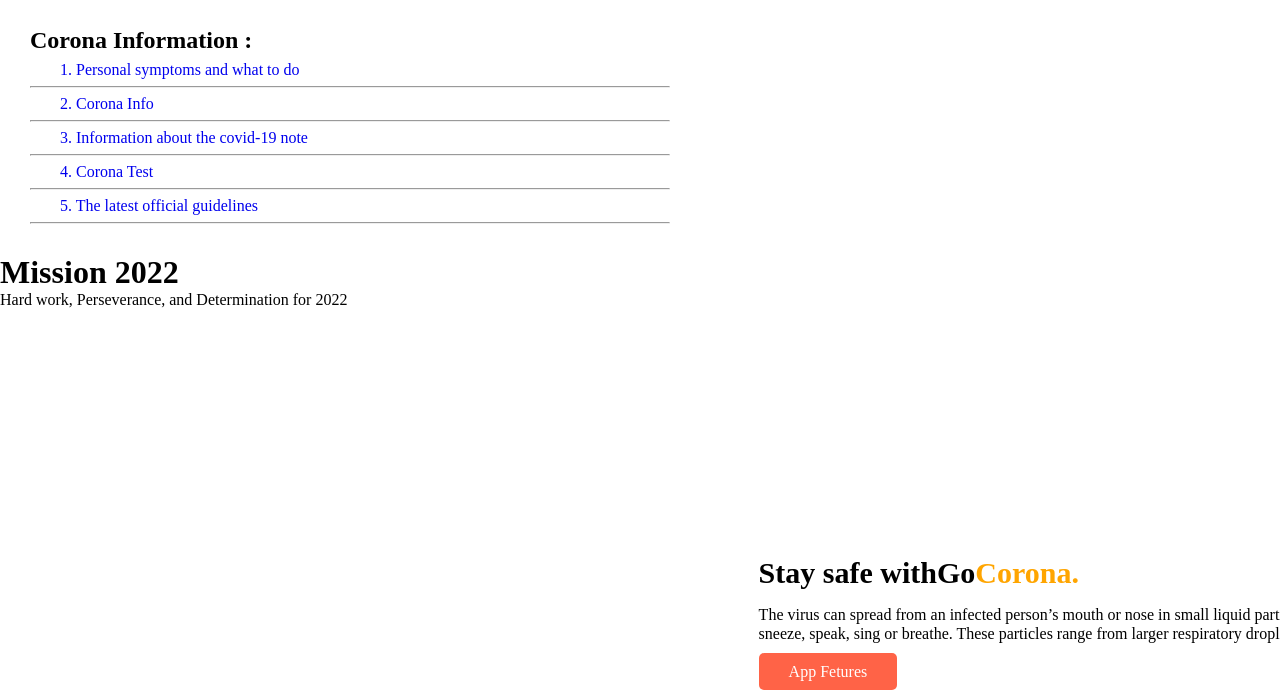
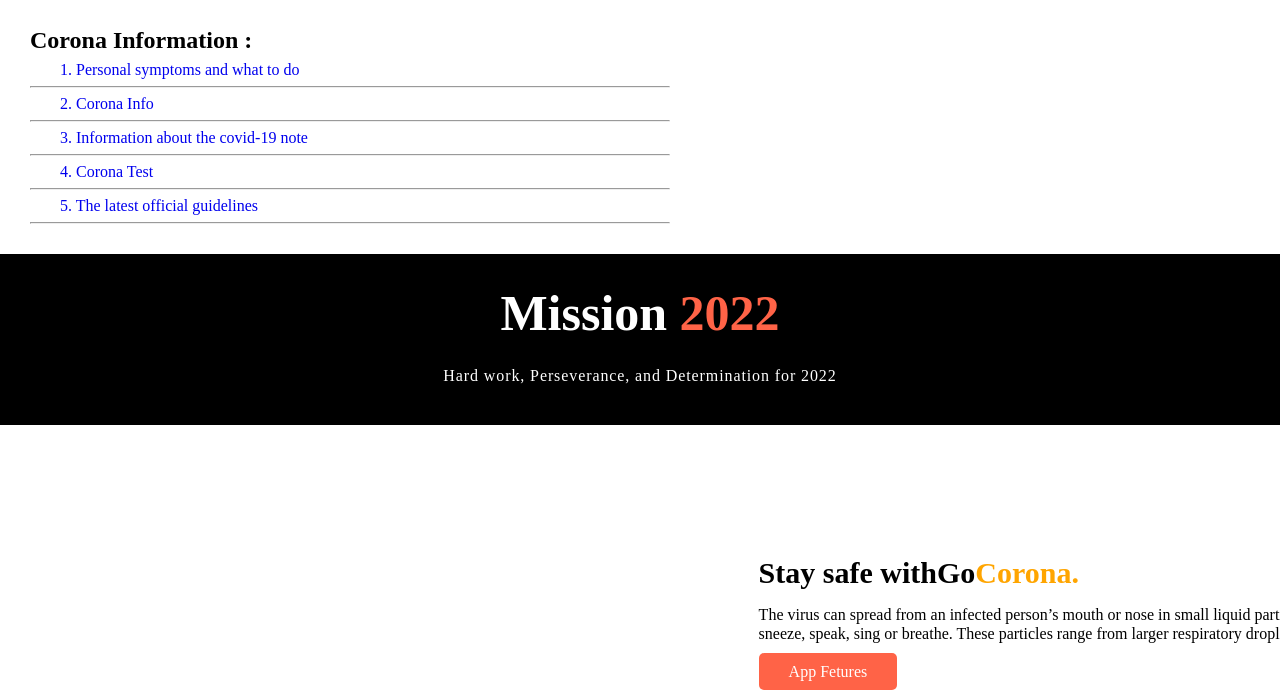
Before and after one commit to raihan1998/first-assignment, a plain HTML site: page index.html in a window 1280 px wide. Shown: the part 1975-2665 px from the top of the page. Drawn offline with Linux system fonts and the light colour scheme.

Commit message:
added footer section

```diff
--- a/css/style.css
+++ b/css/style.css
@@ -186,3 +186,22 @@
     line-height: 1.2;
     margin-bottom: 20px;
 }
+/* =========== footer section starts ============= */
+footer{
+    background: black;
+    color: #fff;
+    padding: 10px;
+    text-align: center;
+}
+footer h1{
+    font-size: 50px;
+    margin-top: 20px;
+    margin-bottom: 25px;
+}
+footer span{
+    color: tomato;
+}
+footer p{
+    letter-spacing: 0.9px;
+    margin-bottom: 30px;
+}
--- a/index.html
+++ b/index.html
@@ -105,7 +105,7 @@
         FOOTER SECTION STARTS HERE
     ================================ -->
     <footer>
-        <h1>Mission 2022</h1>
+        <h1>Mission <span>2022</span></h1>
         <p>Hard work, Perseverance, and Determination for 2022</p>
     </footer>
 
```
